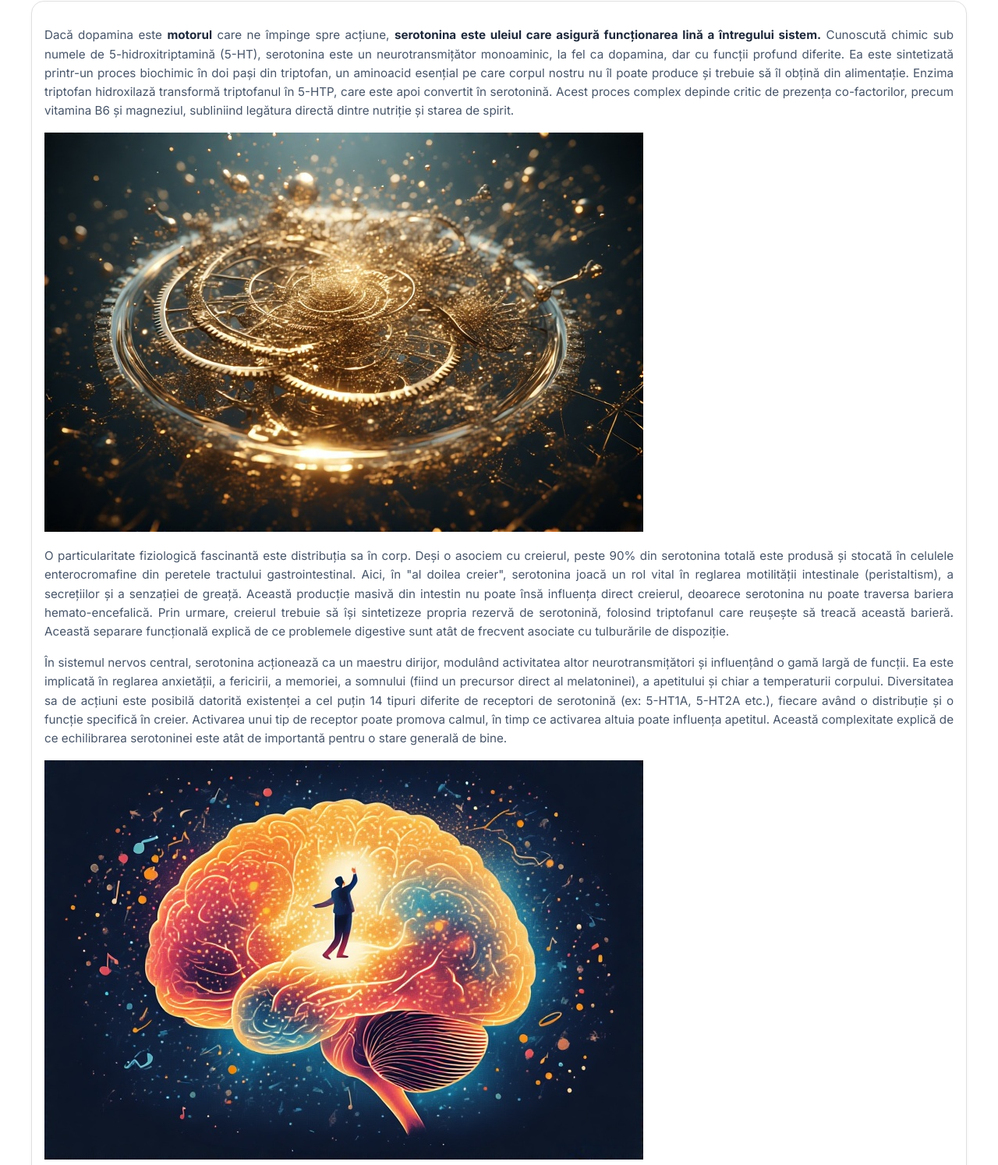
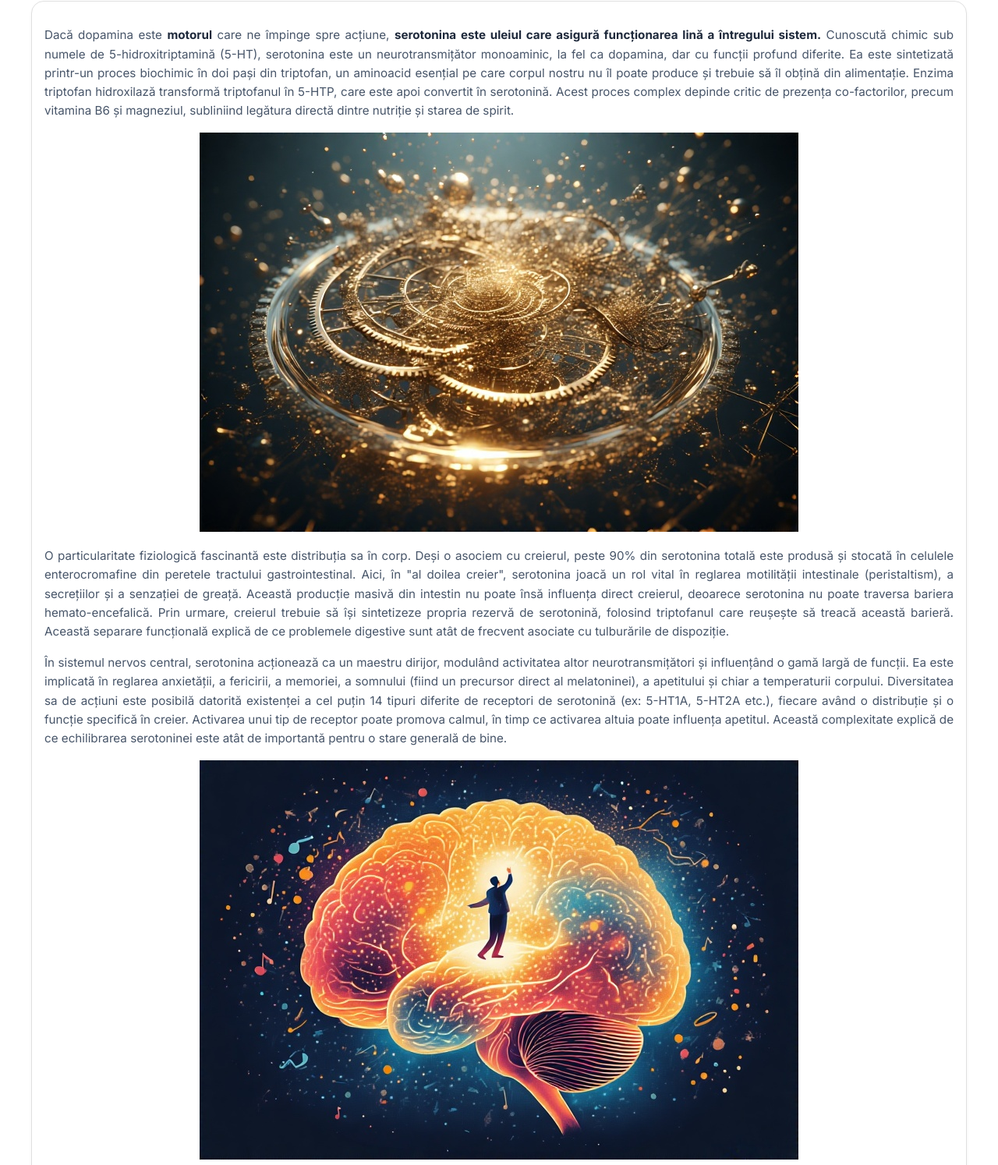
Before and after one commit to Roro44G1/nutrisibholistic, a plain HTML site: page serotonina.html in a window 1280 px wide. Shown: the part 264-1758 px from the top of the page at 78% size. Drawn offline with Linux system fonts and the light colour scheme.

Commit message:
Update serotonina.html

```diff
--- a/serotonina.html
+++ b/serotonina.html
@@ -161,14 +161,18 @@
                     <p>
                         Dacă dopamina este <strong>motorul</strong> care ne împinge spre acțiune, <strong>serotonina este uleiul care asigură funcționarea lină a întregului sistem.</strong> Cunoscută chimic sub numele de 5-hidroxitriptamină (5-HT), serotonina este un neurotransmițător monoaminic, la fel ca dopamina, dar cu funcții profund diferite. Ea este sintetizată printr-un proces biochimic în doi pași din triptofan, un aminoacid esențial pe care corpul nostru nu îl poate produce și trebuie să îl obțină din alimentație. Enzima triptofan hidroxilază transformă triptofanul în 5-HTP, care este apoi convertit în serotonină. Acest proces complex depinde critic de prezența co-factorilor, precum vitamina B6 și magneziul, subliniind legătura directă dintre nutriție și starea de spirit.
                     </p>
-                    <img src="serotonina_ulei.jpg" alt="ulei serotonina">
+                    <div style="text-align: center;">
+                        <img src="serotonina_ulei.jpg" alt="ulei serotonina">
+                    </div>
                     <p>
                         O particularitate fiziologică fascinantă este distribuția sa în corp. Deși o asociem cu creierul, peste 90% din serotonina totală este produsă și stocată în celulele enterocromafine din peretele tractului gastrointestinal. Aici, în "al doilea creier", serotonina joacă un rol vital în reglarea motilității intestinale (peristaltism), a secrețiilor și a senzației de greață. Această producție masivă din intestin nu poate însă influența direct creierul, deoarece serotonina nu poate traversa bariera hemato-encefalică. Prin urmare, creierul trebuie să își sintetizeze propria rezervă de serotonină, folosind triptofanul care reușește să treacă această barieră. Această separare funcțională explică de ce problemele digestive sunt atât de frecvent asociate cu tulburările de dispoziție.
                     </p>
                     <p>
                         În sistemul nervos central, serotonina acționează ca un maestru dirijor, modulând activitatea altor neurotransmițători și influențând o gamă largă de funcții. Ea este implicată în reglarea anxietății, a fericirii, a memoriei, a somnului (fiind un precursor direct al melatoninei), a apetitului și chiar a temperaturii corpului. Diversitatea sa de acțiuni este posibilă datorită existenței a cel puțin 14 tipuri diferite de receptori de serotonină (ex: 5-HT1A, 5-HT2A etc.), fiecare având o distribuție și o funcție specifică în creier. Activarea unui tip de receptor poate promova calmul, în timp ce activarea altuia poate influența apetitul. Această complexitate explică de ce echilibrarea serotoninei este atât de importantă pentru o stare generală de bine.
                     </p>
-                    <img src="serotonina_dirijor.jpg" alt="dirijor serotonina">
+                    <div style="text-align: center;">
+                        <img src="serotonina_dirijor.jpg" alt="dirijor serotonina">
+                    </div>
                     <p>
                         Deficitul de serotonină, cunoscut și ca sindromul deficienței de serotonină, nu înseamnă neapărat o cantitate totală redusă în corp, ci mai degrabă o problemă la nivelul transmiterii semnalului în creier. Acest lucru se poate datora mai multor factori: o producție insuficientă de triptofan, un număr redus de receptori de serotonină, incapacitatea receptorilor de a prelua eficient neurotransmițătorul sau o recaptare prea rapidă a serotoninei înainte ca aceasta să își poată îndeplini funcția. Stilul de viață modern, cu stresul său cronic, dieta săracă în nutrienți esențiali și expunerea redusă la lumina naturală, contribuie direct la epuizarea acestui sistem delicat, lăsându-ne vulnerabili în fața dezechilibrelor.
                     </p>
```
